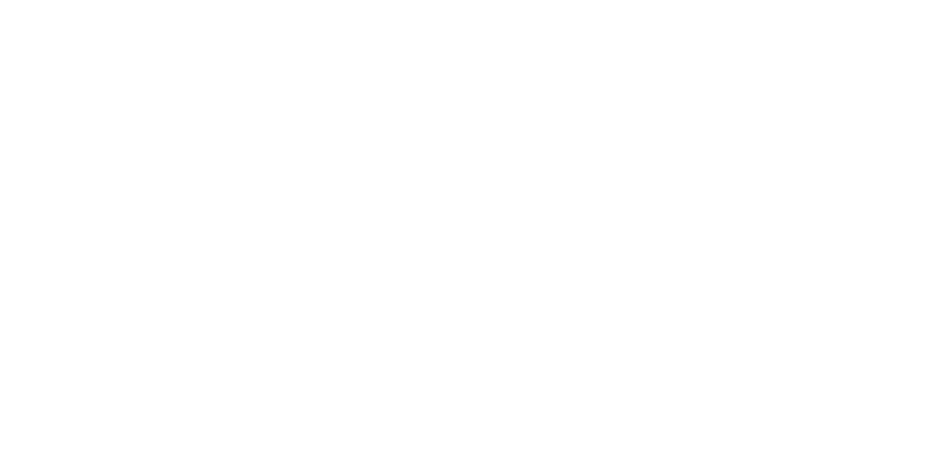
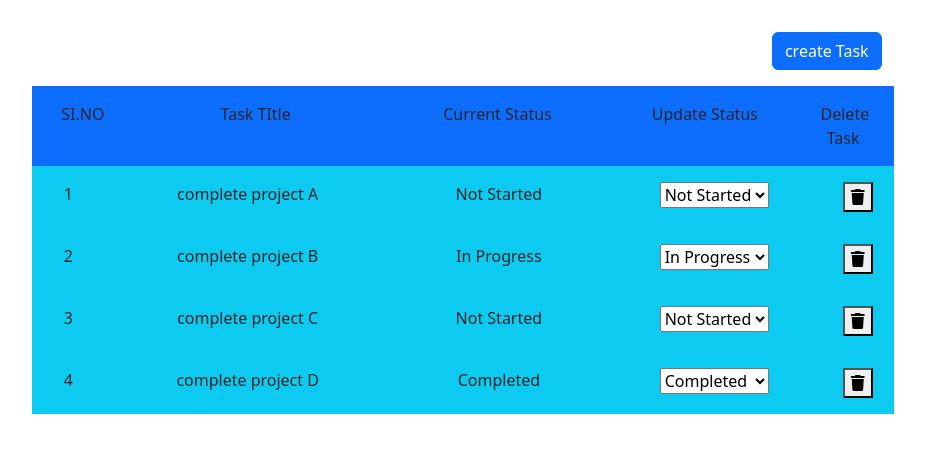
Before and after one commit to arun-0597/angular_practise, an Angular app: page / in a window 1280 px wide. Shown: the top 452 px of the page, without its empty margins (177-1102 px from the left). Built offline with nearby package versions, Linux system fonts and the light colour scheme.

Commit message:
todo list done

```diff
--- a/src/app/app.component.html
+++ b/src/app/app.component.html
@@ -1,26 +1 @@
-<!DOCTYPE html>
-<html lang="en">
-<head>
-  <meta charset="UTF-8">
-  <meta name="viewport" content="width=device-width, initial-scale=1.0">
-  <title>Document</title>
-</head>
-<body style="width: 100%; background-image: url('pix/background_img.jpg');">
-  <div style="margin-top: 80px">
-    <div>
-    </div>
-    <div>
-
-    </div>
-    <div>
-
-    </div>
-    <div>
-
-    </div>
-    <div>
-
-    </div>
-  </div>
-</body>
-</html>
+<app-todo-list></app-todo-list>
--- a/src/app/app.module.ts
+++ b/src/app/app.module.ts
@@ -2,10 +2,12 @@
 import { BrowserModule } from '@angular/platform-browser';
 
 import { AppComponent } from './app.component';
+import { TodoListComponent } from './todo-list/todo-list.component';
 
 @NgModule({
   declarations: [
     AppComponent,
+    TodoListComponent
   ],
   imports: [
     BrowserModule
--- /dev/null
+++ b/src/app/todo-list/todo-list.component.html
@@ -0,0 +1,58 @@
+<div class="row">
+    <div class="col-2"></div>
+    <div class="col-8 p-3">
+        <div class="row py-3">
+            <div class="col-12 text-end">
+                <button type="button" class="btn btn-primary">
+                    create Task
+                </button>
+            </div>
+        </div>
+        <div class="row bg-primary p-3 text-center">
+            <div class="col-1">
+                SI.NO
+            </div>
+            <div class="col-4">
+                Task TItle
+            </div>
+            <div class="col-3">
+                Current Status
+            </div>
+            <div class="col-3">
+                Update Status
+            </div>
+            <div class="col-1">
+                Delete Task
+            </div>
+        </div>
+        <div class="row bg-info py-3 text-center" *ngFor="let todolist of todolistarray">
+            <div class="col-1">
+                {{todolist.id}}
+            </div>
+            <div class="col-4">
+                {{todolist.tasks}}
+            </div>
+            <div class="col-3">
+                <span *ngFor="let aru of status">
+                    <span *ngIf="aru.value == todolist.completion_status" >
+                        {{aru.string}}
+                    </span>
+                </span>
+            </div>
+            <div class="col-3">
+                <select (change) = "savethevalue($event, todolist.id)">
+                    <option *ngFor="let sta of status"
+                    [attr.selected]="todolist.completion_status == sta.value ? true : null"  value={{sta.value}} >
+                        {{sta.string}}
+                    </option>
+                </select>
+            </div>
+            <div class="col-1">
+                <button type="submit" (click) = "deletetask(todolist.id)">
+                    <i class="fa fa-trash" aria-hidden="true"></i>
+                </button>
+            </div>
+        </div>
+    </div>
+    <div class="col-2"></div>
+</div>
--- /dev/null
+++ b/src/app/todo-list/todo-list.component.ts
@@ -0,0 +1,60 @@
+import { Component } from '@angular/core';
+
+@Component({
+  selector: 'app-todo-list',
+  templateUrl: './todo-list.component.html',
+  styleUrls: ['./todo-list.component.css']
+})
+export class TodoListComponent {
+  title = 'To Do LIst';
+  background_image = 'pix/background_img.jpg';
+
+  status: any[] = [
+    {
+      'string': 'Not Started',
+      'value': 'notstarted'
+    },
+    {
+      'string': 'In Progress',
+      'value': 'inprogress'
+    },
+    {
+      'string': 'Completed',
+      'value': 'completed'
+    }
+  ];
+
+  todolistarray: any[] = [
+    {
+      id: 1,
+      tasks: 'complete project A',
+      completion_status: 'notstarted'
+    },
+    {
+      id: 2,
+      tasks: 'complete project B',
+      completion_status: 'inprogress'
+    },
+    {
+      id: 3,
+      tasks: 'complete project C',
+      completion_status: 'notstarted'
+    },
+    {
+      id: 4,
+      tasks: 'complete project D',
+      completion_status: 'completed'
+    },
+  ];
+
+  savethevalue(e:any, project: number) {
+    let index: number = project - 1;
+    this.todolistarray[index].completion_status = e.target.value;
+  }
+
+  deletetask(taskid: number) {
+    let index: number = taskid - 1;
+    var hello = this.todolistarray.findIndex( (item) => item.id === taskid);
+    this.todolistarray.splice(hello, 1);
+  }
+}
--- a/src/index.html
+++ b/src/index.html
@@ -6,8 +6,12 @@
   <base href="/">
   <meta name="viewport" content="width=device-width, initial-scale=1">
   <link rel="icon" type="image/x-icon" href="favicon.ico">
+  <link href="https://cdn.jsdelivr.net/npm/bootstrap@5.3.0/dist/css/bootstrap.min.css" rel="stylesheet" integrity="sha384-9ndCyUaIbzAi2FUVXJi0CjmCapSmO7SnpJef0486qhLnuZ2cdeRhO02iuK6FUUVM" crossorigin="anonymous">
+  <link rel="stylesheet" href="https://cdnjs.cloudflare.com/ajax/libs/font-awesome/6.4.0/css/all.min.css" integrity="sha512-iecdLmaskl7CVkqkXNQ/ZH/XLlvWZOJyj7Yy7tcenmpD1ypASozpmT/E0iPtmFIB46ZmdtAc9eNBvH0H/ZpiBw==" crossorigin="anonymous" referrerpolicy="no-referrer" />
 </head>
 <body>
   <app-root></app-root>
+  <script src="https://code.jquery.com/jquery-3.1.1.min.js" integrity="sha256-hVVnYaiADRTO2PzUGmuLJr8BLUSjGIZsDYGmIJLv2b8=" crossorigin="anonymous"></script>
+  <script src="https://cdn.jsdelivr.net/npm/bootstrap@5.3.0/dist/js/bootstrap.bundle.min.js" integrity="sha384-geWF76RCwLtnZ8qwWowPQNguL3RmwHVBC9FhGdlKrxdiJJigb/j/68SIy3Te4Bkz" crossorigin="anonymous"></script>
 </body>
 </html>
```
Also changed, not shown: src/app/todo-list/todo-list.component.css (added), 1 other file (tests, documents, lock files or other folders).
